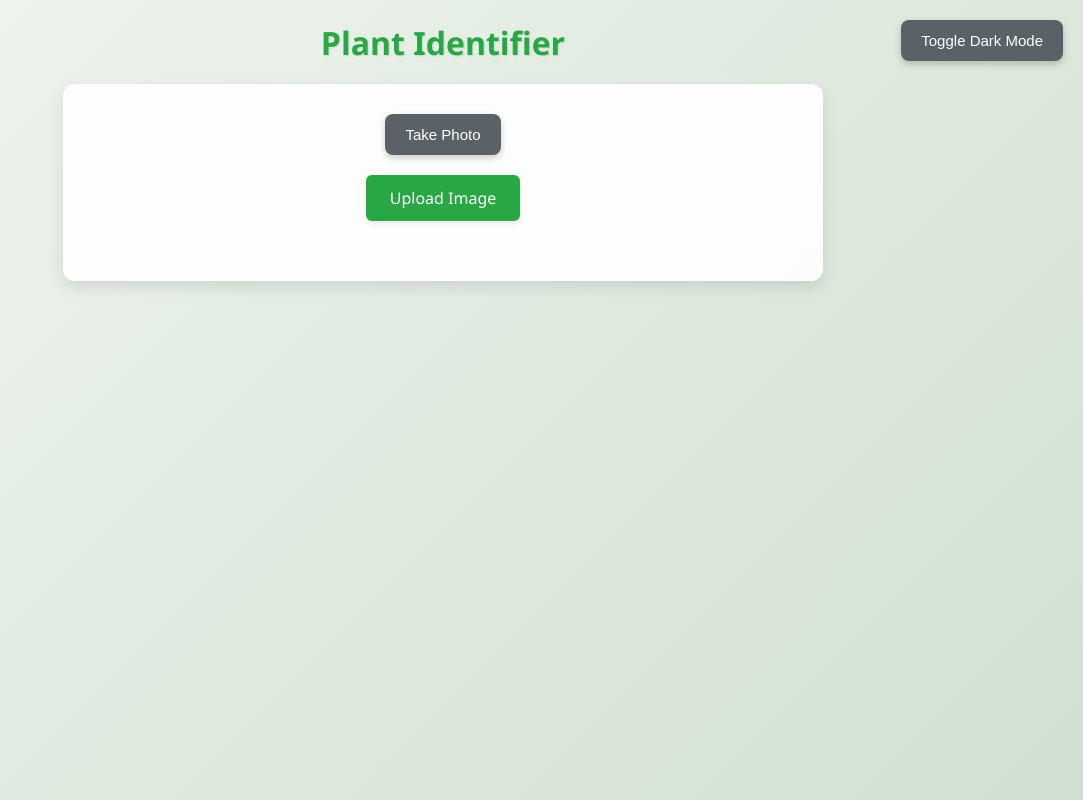
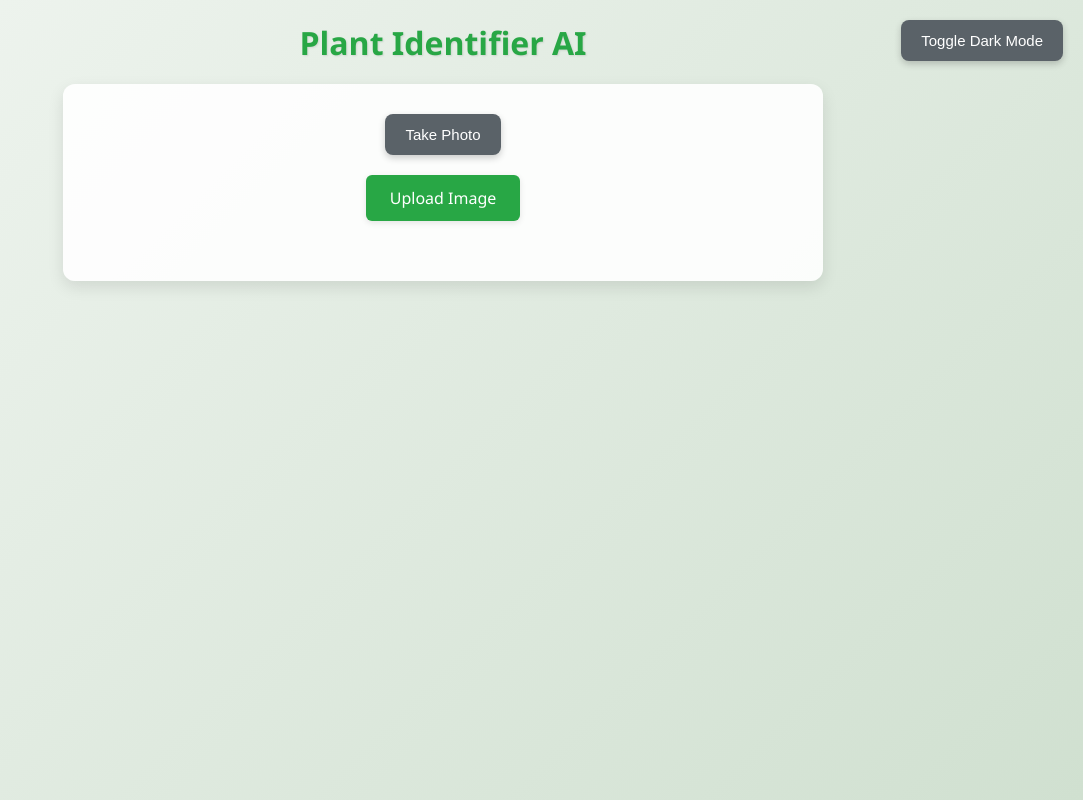
Before and after one commit to bheema-cyber/Plant-Identifier, a plain HTML site: page index.html in a window 1280 px wide. Shown: the whole page, without its empty margins (197-1280 px from the left). Drawn offline with nearby package versions, Linux system fonts and the light colour scheme.

Commit message:
Update index.html

```diff
--- a/index.html
+++ b/index.html
@@ -289,7 +289,7 @@
 <body>
 
     <button class="toggle-button" id="darkModeToggle">Toggle Dark Mode</button>
-    <h1>Plant Identifier</h1>
+    <h1>Plant Identifier AI</h1>
 
     <div class="container">
         <button id="cameraButton">Take Photo</button>
```
